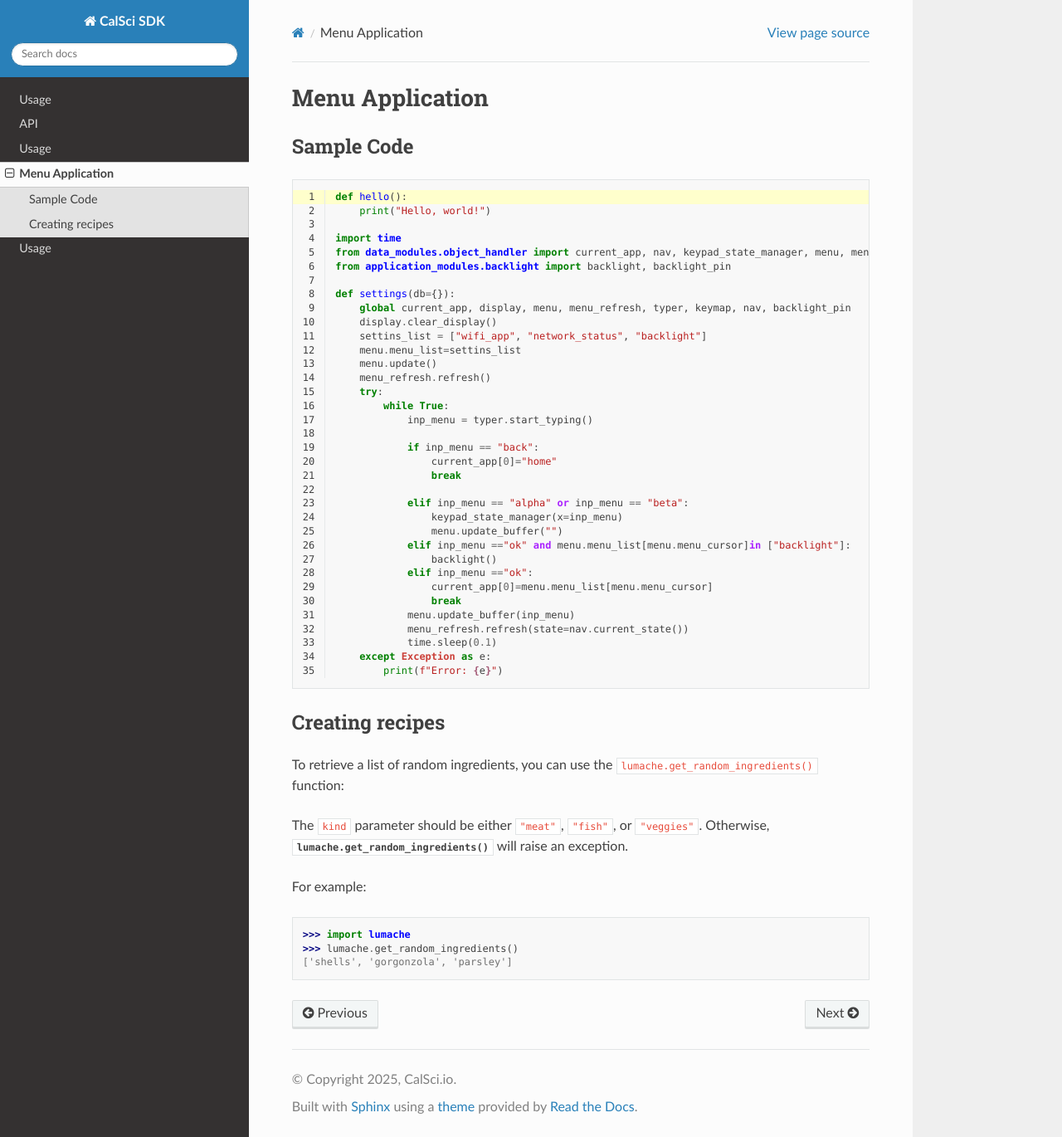
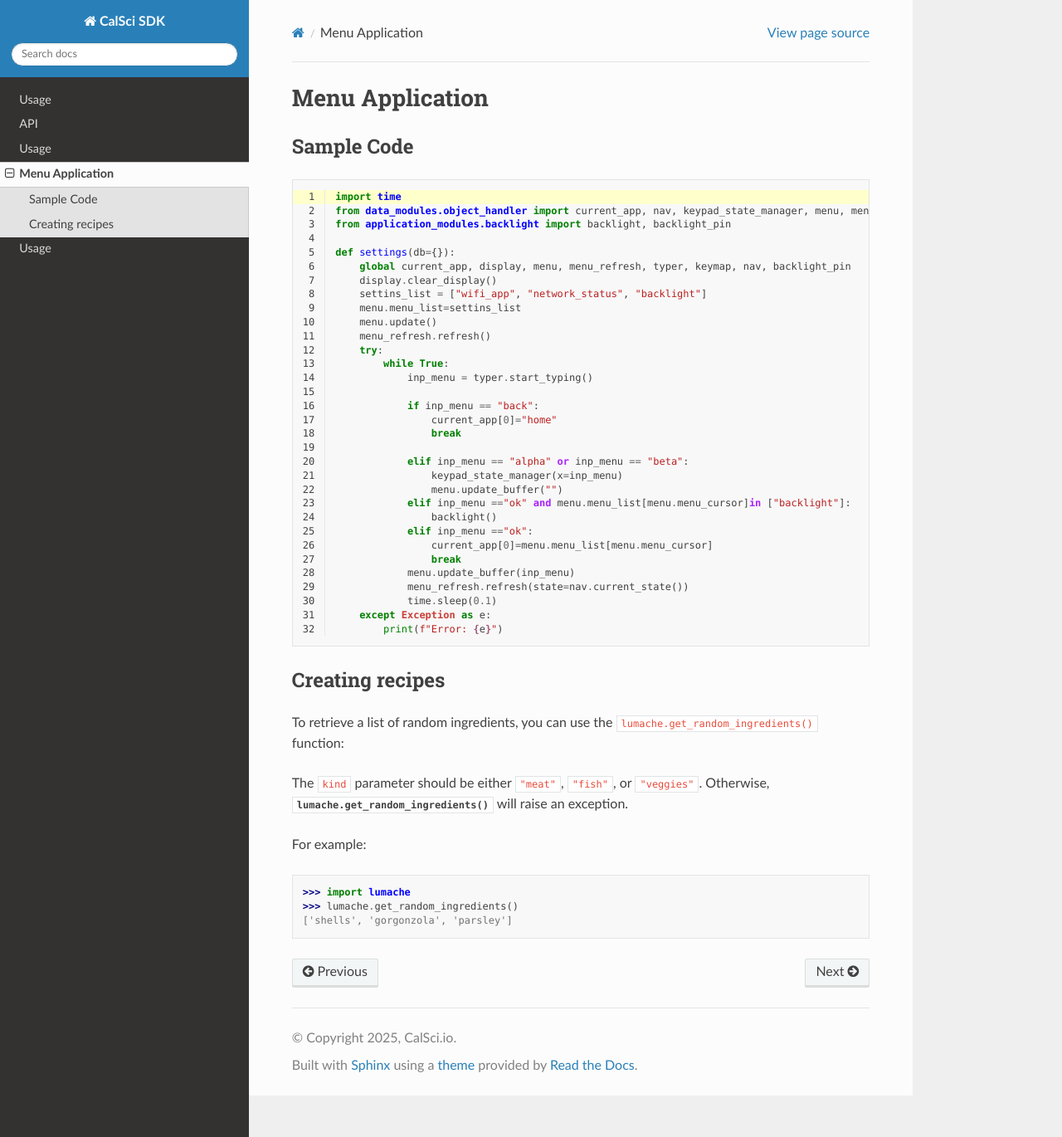
Before and after one commit to hellosobik/rtd-tutorial, a Sphinx documentation site: the page built from docs/source/menu_app.rst, in a window 1280 px wide and 1370 px high. Shown: the whole window at 83% size. Built offline with Sphinx 7.4.7 and the Read the Docs theme 3.1.0, drawn with Linux system fonts in a browser that asks for light colours.

Commit message:
making changes in menu_app

```diff
--- a/docs/source/menu_app.rst
+++ b/docs/source/menu_app.rst
@@ -7,9 +7,6 @@ Sample Code
 .. code-block:: python
     :linenos:
     :emphasize-lines: 1
-
-    def hello():
-        print("Hello, world!")
 
     import time
     from data_modules.object_handler import current_app, nav, keypad_state_manager, menu, menu_refresh, typer, keymap, display
```
